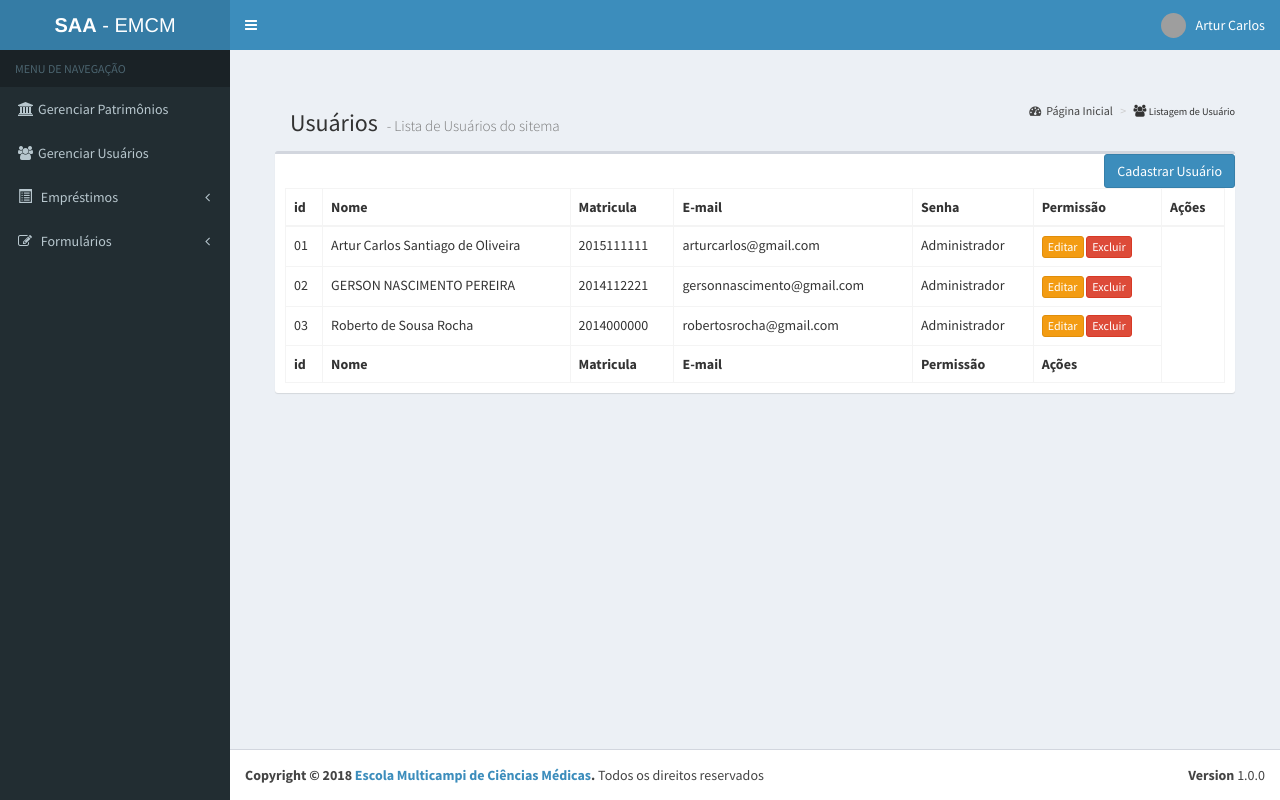
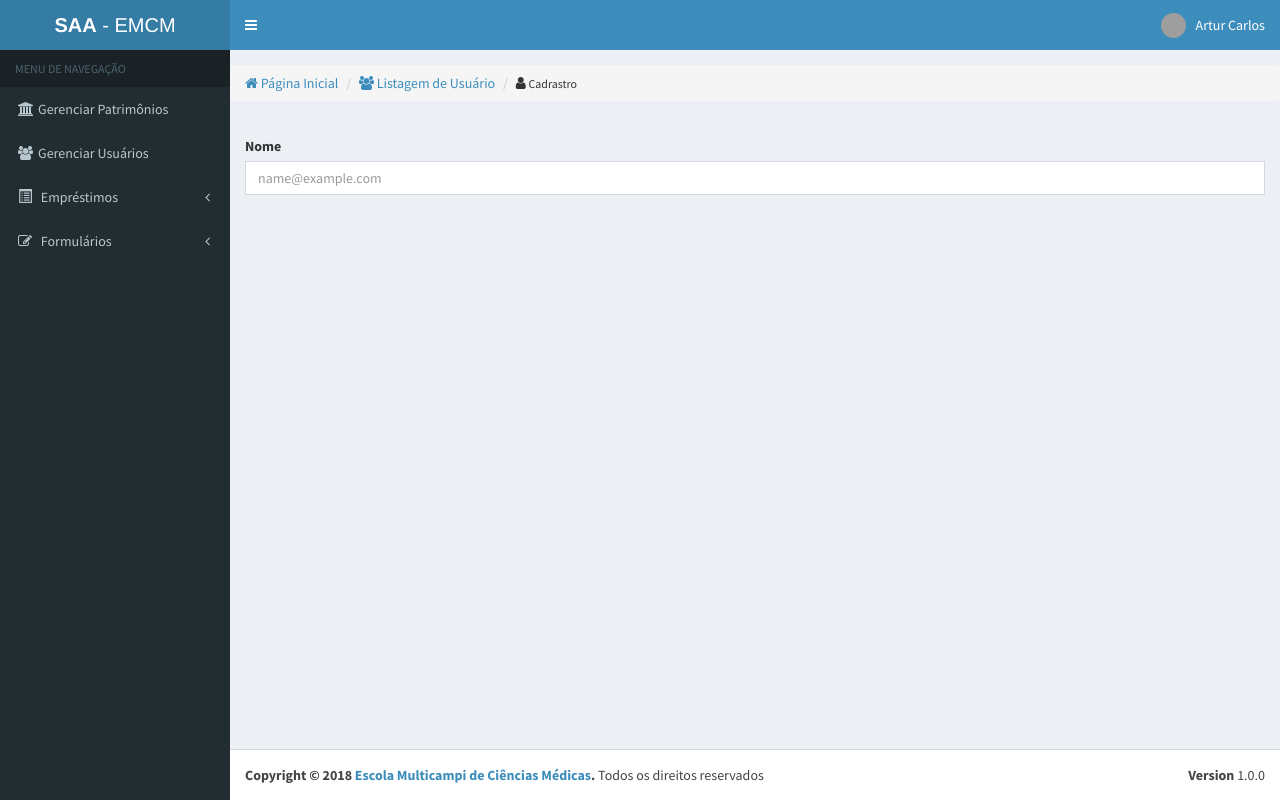
Before and after one commit to RobertoSRocha/SAA, a PHP site: page /SAA/pages/usuario/cadastro.php in a window 1280 px wide. Run offline with PHP 8.4, Linux system fonts and the light colour scheme; tables that the repository leaves empty hold one stand-in row (values such as "Sample post"); some libraries are stand-ins or nearby versions; grey boxes are pictures that could not be loaded.

Commit message:
Tela Cadastro de usuário

```diff
--- a/pages/usuario/cadastro.php
+++ b/pages/usuario/cadastro.php
@@ -1,136 +1,30 @@
 <?php require_once '../../config.php'; ?>
-
-<!-- Diretório do Banco -->
 <?php require_once DBAPI; ?>
 
-<!-- Abrir conexão com o banco -->
-<?php $db = open_database();
-    /*if ($db) {
-        echo '<h1>Banco de Dados Conectado!</h1>';
-    } else {
-        echo '<h1>ERRO: Não foi possível Conectar!</h1>';
-    }*/
+<?php require_once USUARIO;
+index();
 ?>
 
 <?php include(HEADER_TEMPLATE); ?>
 
-<!-- Div conteúdo central -->
-
-
-    <!-- Main conteudoCentral -->
-    <section class="content">
-
-        <div class="content-header">
-            <!-- Content Header (Page header) -->
-            <section class="content-header">
-                <section class="content-header">
-
-                    <h1>Usuários
-                        <small> - Lista de Usuários do sitema</small>
-                    </h1>
-
-                </section>
+    <section class="content-header">
+        <div class="row">
+            <div class="col-sm text-left">
                 <ol class="breadcrumb">
-                    <li><a href="<?php echo BASEURL; ?>index.php"><i class="fa fa-dashboard"></i>Página Inicial</a></li>
-                    <li><i class="fa fa-users"></i>
-                        <small> Listagem de Usuário</small>
+                    <li><a href="<?php echo BASEURL; ?>index.php"><i class="fa fa-home"></i> Página Inicial</a></li>
+                    <li><a href="index.php"><i class="fa fa-users"></i> Listagem de Usuário</a></li>
+                    <li><i class="fa fa-user"></i>
+                        <small> Cadrastro</small>
                     </li>
                 </ol>
-            </section>
+            </div>
+    </section>
 
-            <!-- Main content -->
-            <section class="content">
-                <div class="row">
-                    <div class="col-xs-12">
-                        <div class="box">
-                            <div class="box-tools pull-right">
-                                <a href="#">
-                                    <button type="button" class="btn btn-block btn-primary">Cadastrar Usuário
-                                    </button>
-                                </a>
-
-
-                            </div>
-                            <!-- /.box-header -->
-                            <div class="box-body">
-                                <table id="example2" class="table table-bordered table-hover">
-                                    <thead>
-                                    <tr>
-                                        <th>id</th>
-                                        <th>Nome</th>
-                                        <th>Matricula</th>
-                                        <th>E-mail</th>
-                                        <th>Senha</th>
-                                        <th>Permissão</th>
-                                        <th>Ações</th>
-                                    </tr>
-                                    </thead>
-                                    <tbody>
-                                    <tr>
-                                        <td>01</td>
-                                        <td>Artur Carlos Santiago de Oliveira</td>
-                                        <td>2015111111</td>
-                                        <td> arturcarlos@gmail.com</td>
-                                        <td>Administrador</td>
-                                        <td>
-                                            <div class="btn-group-xs">
-                                                <button type="button" class="btn btn-warning">Editar</button>
-                                                <button type="button" class="btn btn-danger">Excluir</button>
-                                            </div>
-                                        </td>
-                                    <tr>
-                                        <td>02</td>
-                                        <td>GERSON NASCIMENTO PEREIRA</td>
-                                        <td>2014112221</td>
-                                        <td> gersonnascimento@gmail.com</td>
-                                        <td>Administrador</td>
-                                        <td>
-                                            <div class="btn-group-xs">
-                                                <button type="button" class="btn btn-warning">Editar</button>
-                                                <button type="button" class="btn btn-danger">Excluir</button>
-                                            </div>
-                                        </td>
-                                    <tr>
-                                        <td>03</td>
-                                        <td>Roberto de Sousa Rocha</td>
-                                        <td>2014000000</td>
-                                        <td>robertosrocha@gmail.com</td>
-                                        <td>Administrador</td>
-                                        <td>
-                                            <div class="btn-group-xs">
-                                                <button type="button" class="btn btn-warning">Editar</button>
-                                                <button type="button" class="btn btn-danger">Excluir</button>
-                                            </div>
-                                        </td>
-
-                                    </tbody>
-                                    <tfoot>
-                                    <tr>
-                                        <th>id</th>
-                                        <th>Nome</th>
-                                        <th>Matricula</th>
-                                        <th>E-mail</th>
-                                        <th>Permissão</th>
-                                        <th>Ações</th>
-                                    </tr>
-                                    </tfoot>
-                                </table>
-                            </div>
-                            <!-- /.box-body -->
-                        </div>
-                        <!-- /.box -->
-                        <!-- /.box -->
-                    </div>
-                    <!-- /.col -->
-                </div>
-                <!-- /.row -->
-            </section>
-            <!-- /.content -->
+    <section class="content-header">
+        <div class="form-group">
+            <label for="exampleFormControlInput1">Nome</label>
+            <input type="email" class="form-control" id="exampleFormControlInput1" placeholder="name@example.com">
         </div>
-
-
     </section>
-    <!-- /.content -->
-
 
 <?php include FOOTER_TEMPLATE ?>
```
Also changed, not shown: pages/usuario/index.php (+4 -4 lines).
